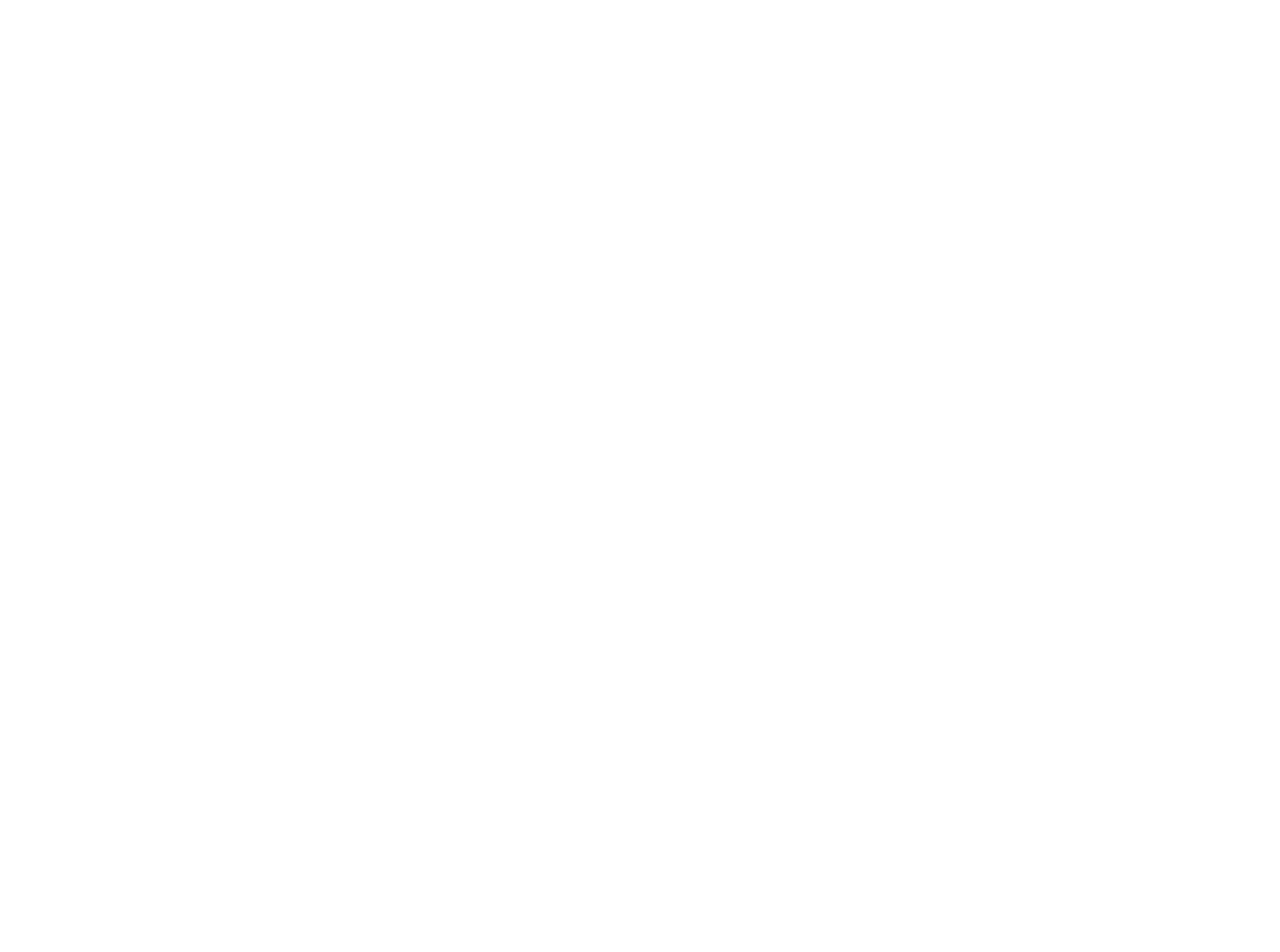
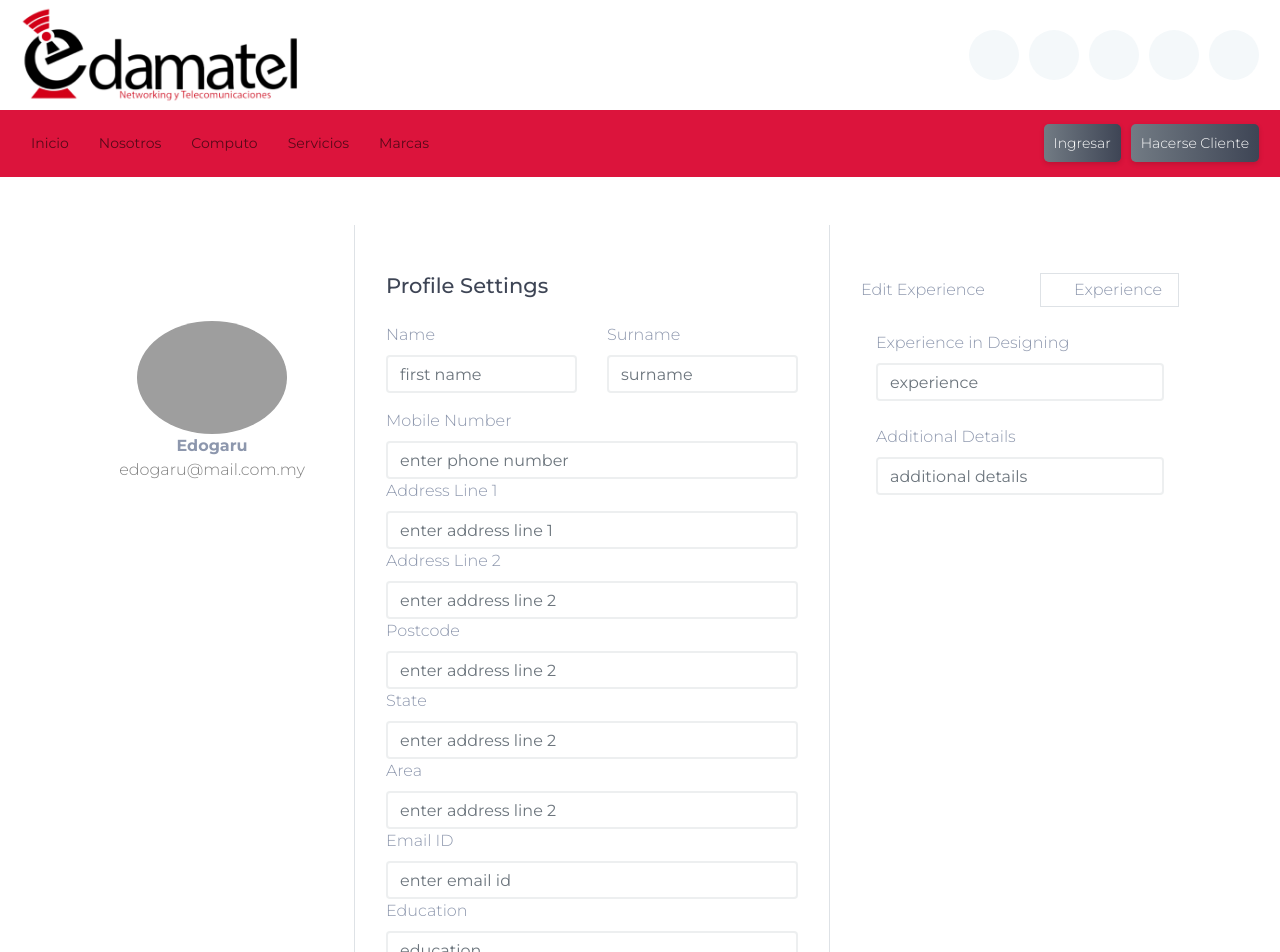
Before and after one commit to tyrerodr/Edamatel-Website, an Angular app: page /perfil in a window 1280 px wide. Before the commit this address led to /. Shown: the top 952 px of the page. Before the commit the page ends 800 px from the top, so only its background shows below. Built offline with nearby package versions, Linux system fonts and the light colour scheme; grey boxes are pictures that could not be loaded; a web font is replaced by a local one.

Commit message:
pagina perfil cliente base

```diff
--- a/src/app/apps/apps-routing.module.ts
+++ b/src/app/apps/apps-routing.module.ts
@@ -5,6 +5,7 @@
 import { AboutComponent } from './about/about.component';
 import { ComputoComponent } from './computo/computo.component';
 import { ServiciosComponent } from './servicios/servicios.component';
+import { PerfilComponent } from './perfil/perfil.component';
 import { MarcasComponent } from './marcas/marcas.component';
 import { BlogDetailComponent } from './blog/blog-detail/blog-detail.component';
 
@@ -22,7 +23,8 @@
       { path: 'about', component: AboutComponent },
       { path: 'computo', component: ComputoComponent },
       { path: 'servicios', component: ServiciosComponent },
-      { path: 'marcas', component: MarcasComponent}
+      { path: 'marcas', component: MarcasComponent},
+      { path: 'perfil', component: PerfilComponent},
     ]
   }
 ];
--- a/src/app/apps/apps.module.ts
+++ b/src/app/apps/apps.module.ts
@@ -11,6 +11,7 @@
 import { AboutComponent } from './about/about.component';
 import { ComputoComponent } from './computo/computo.component';
 import { ServiciosComponent } from './servicios/servicios.component';
+import { PerfilComponent } from './perfil/perfil.component';
 import { BlogDetailComponent } from './blog/blog-detail/blog-detail.component';
 
 import { ServiceblogService } from './blog/blog-service.service';
@@ -31,6 +32,7 @@
     AboutComponent,
     ComputoComponent,
     ServiciosComponent,
+    PerfilComponent,
     BlogDetailComponent,
     RelayOnComponent,
     TopContentComponent,
--- /dev/null
+++ b/src/app/apps/perfil/perfil.component.html
@@ -0,0 +1,60 @@
+
+<!-- ============================================================== -->
+<!-- Feature 1  -->
+<!-- ============================================================== -->
+
+
+
+  <!-- Modal Content -->
+  <div class="container rounded bg-white mt-5 mb-5">
+    <div class="row">
+        <div class="col-md-3 border-right">
+            <div class="d-flex flex-column align-items-center text-center p-3 py-5"><img class="rounded-circle mt-5" width="150px" src="https://st3.depositphotos.com/15648834/17930/v/600/depositphotos_179308454-stock-illustration-unknown-person-silhouette-glasses-profile.jpg"><span class="font-weight-bold">Edogaru</span><span class="text-black-50">edogaru@mail.com.my</span><span> </span></div>
+        </div>
+        <div class="col-md-5 border-right">
+            <div class="p-3 py-5">
+                <div class="d-flex justify-content-between align-items-center mb-3">
+                    <h4 class="text-right">Profile Settings</h4>
+                </div>
+                <div class="row mt-2">
+                    <div class="col-md-6"><label class="labels">Name</label><input type="text" class="form-control" placeholder="first name" value=""></div>
+                    <div class="col-md-6"><label class="labels">Surname</label><input type="text" class="form-control" value="" placeholder="surname"></div>
+                </div>
+                <div class="row mt-3">
+                    <div class="col-md-12"><label class="labels">Mobile Number</label><input type="text" class="form-control" placeholder="enter phone number" value=""></div>
+                    <div class="col-md-12"><label class="labels">Address Line 1</label><input type="text" class="form-control" placeholder="enter address line 1" value=""></div>
+                    <div class="col-md-12"><label class="labels">Address Line 2</label><input type="text" class="form-control" placeholder="enter address line 2" value=""></div>
+                    <div class="col-md-12"><label class="labels">Postcode</label><input type="text" class="form-control" placeholder="enter address line 2" value=""></div>
+                    <div class="col-md-12"><label class="labels">State</label><input type="text" class="form-control" placeholder="enter address line 2" value=""></div>
+                    <div class="col-md-12"><label class="labels">Area</label><input type="text" class="form-control" placeholder="enter address line 2" value=""></div>
+                    <div class="col-md-12"><label class="labels">Email ID</label><input type="text" class="form-control" placeholder="enter email id" value=""></div>
+                    <div class="col-md-12"><label class="labels">Education</label><input type="text" class="form-control" placeholder="education" value=""></div>
+                </div>
+                <div class="row mt-3">
+                    <div class="col-md-6"><label class="labels">Country</label><input type="text" class="form-control" placeholder="country" value=""></div>
+                    <div class="col-md-6"><label class="labels">State/Region</label><input type="text" class="form-control" value="" placeholder="state"></div>
+                </div>
+                <div class="mt-5 text-center"><button class="btn btn-primary profile-button" type="button">Save Profile</button></div>
+            </div>
+        </div>
+        <div class="col-md-4">
+            <div class="p-3 py-5">
+                <div class="d-flex justify-content-between align-items-center experience"><span>Edit Experience</span><span class="border px-3 p-1 add-experience"><i class="fa fa-plus"></i>&nbsp;Experience</span></div><br>
+                <div class="col-md-12"><label class="labels">Experience in Designing</label><input type="text" class="form-control" placeholder="experience" value=""></div> <br>
+                <div class="col-md-12"><label class="labels">Additional Details</label><input type="text" class="form-control" placeholder="additional details" value=""></div>
+            </div>
+        </div>
+    </div>
+</div>
+
+<!-- ============================================================== -->
+<!-- End Feature 1  -->
+<!-- ============================================================== -->
+
+<!-- ============================================================== -->
+<!-- Call to action -->
+<!-- ============================================================== -->
+
+<!-- ============================================================== -->
+<!-- End Call to action -->
+<!-- ============================================================== -->
--- /dev/null
+++ b/src/app/apps/perfil/perfil.component.ts
@@ -0,0 +1,17 @@
+import { Component } from '@angular/core';
+import { ServiceblogService } from '../blog/blog-service.service';
+
+@Component({
+  selector: 'app-perfil',
+  templateUrl: './perfil.component.html',
+  styleUrls: ['./perfil.component.css']
+})
+export class PerfilComponent {
+
+
+  constructor(public service:ServiceblogService) {
+    this.service.showEdit=false;
+
+  }
+
+}
--- a/src/app/apps/shared/banner/banner.component.ts
+++ b/src/app/apps/shared/banner/banner.component.ts
@@ -23,12 +23,12 @@
     if (document.cookie != "") {
       console.log(document.cookie);
       document.getElementById('botonesTipoCuenta')!.innerHTML = `<li class="nav-item ">
-                  <a id= "perfilCliente" href="/servicios" class="btn-top btn-danger-gradiant font-14" >
+                  <a id= "perfilCliente" href="/perfil" class="btn-top btn-danger-gradiant font-14" >
                     ${ this.getCookie("username")}
                   </a>
               </li>
               <li class="nav-item ">
-                  <a id= "logout" class="btn-top btn-danger-gradiant font-14" >
+                  <a id= "logout" href="/" class="btn-top btn-danger-gradiant font-14" >
                    logout
                   </a>
               </li>`;
@@ -71,12 +71,12 @@
                 alert("Seion iniciada");
                 document.cookie = "username=" + clientes[i]["name"];
                 document.getElementById('botonesTipoCuenta')!.innerHTML = `<li class="nav-item ">
-                  <a id= "perfilCliente" href="/servicios" class="btn-top btn-danger-gradiant font-14" >
+                  <a id= "perfilCliente" href="/perfil" class="btn-top btn-danger-gradiant font-14" >
                     ${clientes[i]["name"]}
                   </a>
               </li>
               <li class="nav-item ">
-                  <a id= "logout" class="btn-top btn-danger-gradiant font-14" >
+                  <a id= "logout" href="/" class="btn-top btn-danger-gradiant font-14" >
                    logout
                   </a>
               </li>`;
```
Also changed, not shown: src/app/apps/perfil/perfil.component.css (added).
